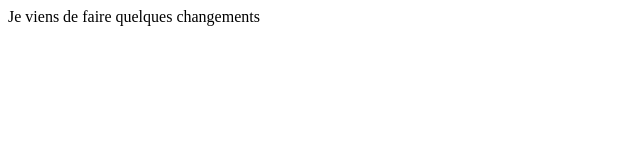
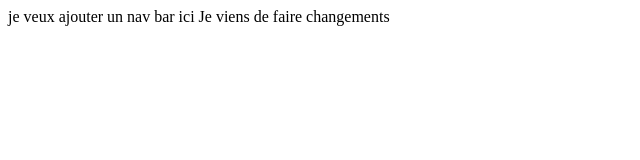
Before and after one commit to smithbrinvil/smithbrinvil, a plain HTML site: page index.html in a window 1280 px wide. Shown: the whole page, without its empty margins (0-640 px from the left). Drawn offline with Linux system fonts and the light colour scheme.

Commit message:
index's commit

```diff
--- a/index.html
+++ b/index.html
@@ -6,6 +6,7 @@
     <title>Document</title>
 </head>
 <body>
-    Je viens de faire quelques changements
+    je veux ajouter un nav bar ici
+    Je viens de faire  changements
 </body>
 </html>
```
